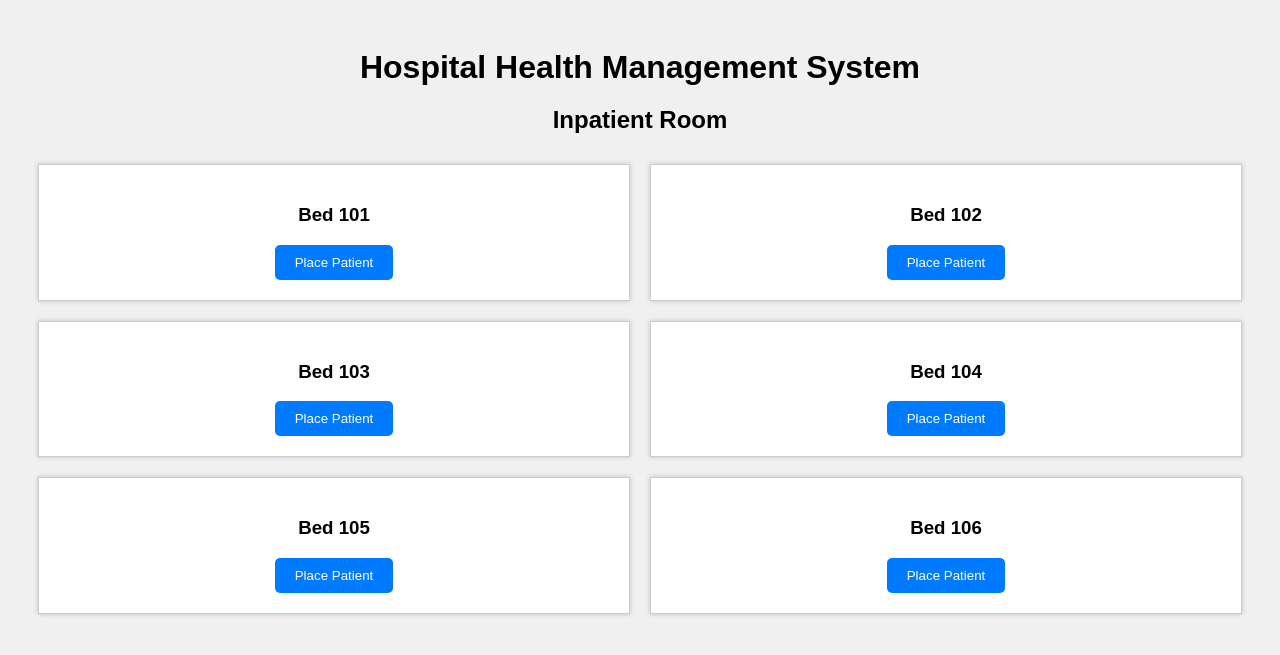
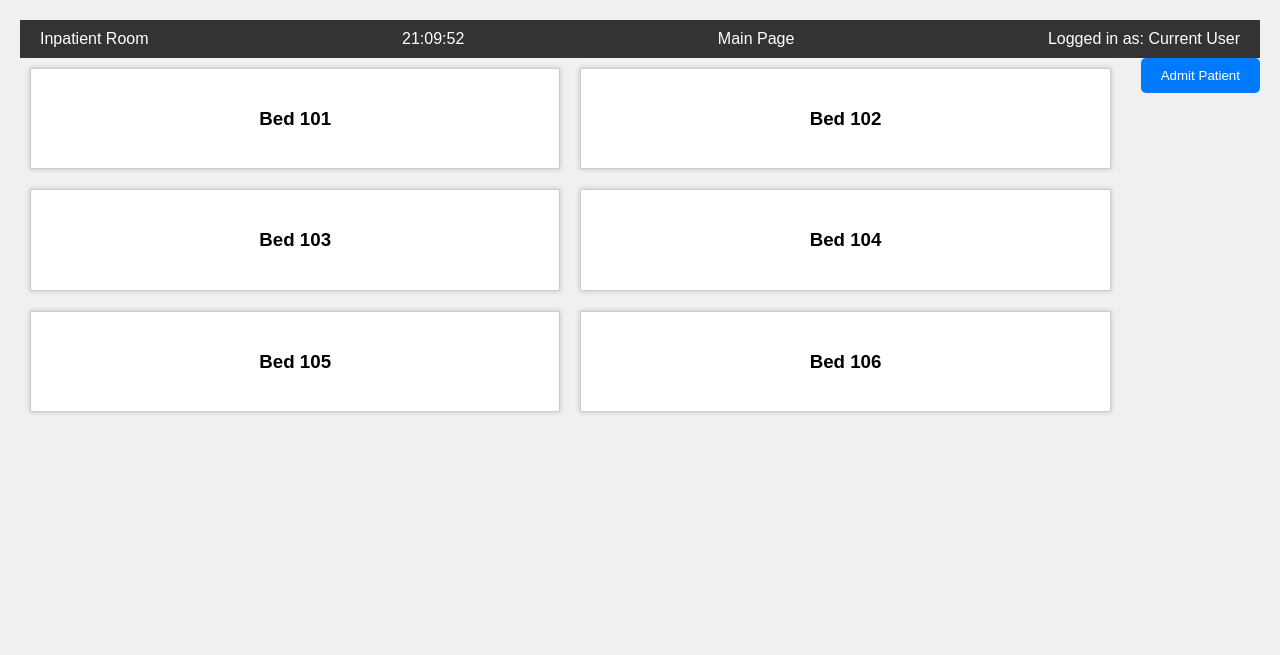
Before and after one commit to Phinsen/InformatikaKesehatan_Project-HMS, a Django app: page /dashboard/ in a window 1280 px wide. Shown: the top 655 px of the page. Run offline with Django 4.2, Linux system fonts and the light colour scheme.

Commit message:
1st Update
- Added time function to show current time
- Reconfigured templates and moved admission forms to appear from the left side of the page

```diff
--- a/hospital_management/dashboard/templates/dashboard/dashboard.html
+++ b/hospital_management/dashboard/templates/dashboard/dashboard.html
@@ -10,27 +10,44 @@
             background-color: #f0f0f0;
             padding: 20px;
             text-align: center;
+            display: flex; /* Use flex to align horizontally */
+            justify-content: center;
+            flex-direction: column;
+            align-items: center;
+            margin: 0;
         }
-
+        .header-section {
+            background-color: #333;
+            color: white;
+            padding: 10px 0;
+            width: 100%;
+            text-align: left;
+        }
+        .header-content {
+            display: flex;
+            justify-content: space-between;
+            align-items: center;
+            padding: 0 20px;
+        }
+        .header-content p {
+            margin: 0;
+        }
         h1 {
             margin-bottom: 20px;
         }
-
         form {
             display: flex;
             flex-direction: column;
-            align-items: center;
+            align-items: flex-start; /* Align form items to the left */
             width: 300px;
             margin: 0 auto;
         }
-
         label {
             margin-bottom: 5px;
             display: block;
             text-align: left;
             width: 100%;
         }
-
         input[type="text"],
         input[type="datetime-local"],
         select {
@@ -41,7 +58,6 @@
             border: 1px solid #ccc;
             box-sizing: border-box;
         }
-
         button {
             padding: 10px 20px;
             border: none;
@@ -50,75 +66,59 @@
             color: white;
             cursor: pointer;
         }
-
         button:hover {
             background-color: #0056b3;
         }
-
+        .container {
+            display: flex;
+            justify-content: flex-end;
+            width: 100%;
+            align-items: flex-start;
+        }
         .room {
+            flex: 1;
             display: flex;
             flex-wrap: wrap;
-            justify-content: space-between;
+            justify-content: flex-end; /* Align the bed layout to the right */
+            margin-right: 20px; /* Add margin for spacing */
         }
-
         .bed {
             background-color: white;
             border: 1px solid #ccc;
             box-shadow: 0 0 5px rgba(0, 0, 0, 0.2);
             padding: 20px;
             margin: 10px;
-            width: calc(50% - 20px); /* Two columns, each taking 50% width with margin */
-            box-sizing: border-box; /* Adjust box-sizing to account for padding and borders */
+            width: calc(50% - 20px);
+            box-sizing: border-box;
+            cursor: pointer;
         }
-        .admission-form {
+        .admission-container {
+            display: flex;
+            align-items: flex-start;
+        }
+        .admission-section {
+            max-width: 300px;
+            padding: 20px;
+            border: 1px solid #ccc;
+            border-radius: 5px;
             display: none;
+            margin-right: 20px; /* Add margin for spacing */
         }
+
     </style>
 </head>
 <body>
-    <header>
-        <h1>Hospital Health Management System</h1>
-    </header>
+    <div class="header-section">
+        <div class="header-content">
+            <p>Inpatient Room</p>
+            <p id="time"></p>
+            <p>Main Page</p>
+            <p>Logged in as: Current User</p>
+        </div>
+    </div>
     <div class="container">
-        <h2>Inpatient Room</h2>
-        <div class="room">
-            <!-- First column -->
-            <div class="bed">
-                <h3>Bed 101</h3>
-                <button onclick="showAdmissionForm('101')">Place Patient</button>
-            </div>
-
-            <div class="bed">
-                <h3>Bed 102</h3>
-                <button onclick="showAdmissionForm('102')">Place Patient</button>
-            </div>
-
-            <div class="bed">
-                <h3>Bed 103</h3>
-                <button onclick="showAdmissionForm('103')">Place Patient</button>
-            </div>
-
-            <!-- Second column -->
-            <div class="bed">
-                <h3>Bed 104</h3>
-                <button onclick="showAdmissionForm('104')">Place Patient</button>
-            </div>
-
-            <div class="bed">
-                <h3>Bed 105</h3>
-                <button onclick="showAdmissionForm('105')">Place Patient</button>
-            </div>
-
-            <div class="bed">
-                <h3>Bed 106</h3>
-                <button onclick="showAdmissionForm('106')">Place Patient</button>
-            </div>
-
-            <!-- Hide any additional beds beyond the specified six -->
-        </div>
-
-        <!-- Admission Form -->
-        <div class="admission-form" id="admissionForm">
+        <div class="admission-section" id="admissionSection" style="display: none;">
+            <!-- Admission form section (initially hidden) -->
             <h2>Admit Patient</h2>
             <form action="/admit_patient/" method="post">
                 {% csrf_token %}
@@ -179,13 +179,81 @@
                 <button type="submit">Admit</button>
             </form>
         </div>
+        <div class="room" onclick="toggleAdmissionForm()">
+            <!-- Bed layout section (clickable entire section) -->
+            <!-- Bed 101 -->
+            <div class="bed">
+                <h3>Bed 101</h3>
+                <!-- Other bed details -->
+            </div>
 
-    <script>
-        // JavaScript function to show admission form for a specific bed
-        function showAdmissionForm(bedNumber) {
-            document.getElementById('admissionForm').style.display = 'block';
-            document.getElementById('bedNumber').value = bedNumber;
-        }
-    </script>
+            <!-- Bed 102 -->
+            <div class="bed">
+                <h3>Bed 102</h3>
+                <!-- Other bed details -->
+            </div>
+
+            <!-- Bed 103 -->
+            <div class="bed">
+                <h3>Bed 103</h3>
+                <!-- Other bed details -->
+            </div>
+
+            <!-- Bed 104 -->
+            <div class="bed">
+                <h3>Bed 104</h3>
+                <!-- Other bed details -->
+            </div>
+
+            <!-- Bed 105 -->
+            <div class="bed">
+                <h3>Bed 105</h3>
+                <!-- Other bed details -->
+            </div>
+
+            <!-- Bed 106 -->
+            <div class="bed">
+                <h3>Bed 106</h3>
+                <!-- Other bed details -->
+            </div>
+
+            <!-- Add more beds as needed -->
+        </div>
+
+        <button onclick="toggleAdmissionForm()">Admit Patient</button>
+
+        <script>
+            // Function to toggle visibility of admission form section
+            function toggleAdmissionForm() {
+                var admissionSection = document.getElementById("admissionSection");
+                if (admissionSection.style.display === "none") {
+                    admissionSection.style.display = "block";
+                } else {
+                    admissionSection.style.display = "none";
+                }
+            }
+            function updateTime() {
+                var today = new Date();
+                var hours = today.getHours();
+                var minutes = today.getMinutes();
+                var seconds = today.getSeconds();
+
+                hours = checkTime(hours);
+                minutes = checkTime(minutes);
+                seconds = checkTime(seconds);
+
+                document.getElementById('time').innerHTML =
+                    hours + ":" + minutes + ":" + seconds;
+                var t = setTimeout(updateTime, 1000);
+            }
+
+            function checkTime(i) {
+                if (i < 10) { i = "0" + i };  // Add zero in front of numbers < 10
+                return i;
+            }
+
+            // Call updateTime function to start displaying the time
+            updateTime();
+        </script>
 </body>
 </html>
```
Also changed, not shown: README.md, hospital_management/db.sqlite3.
